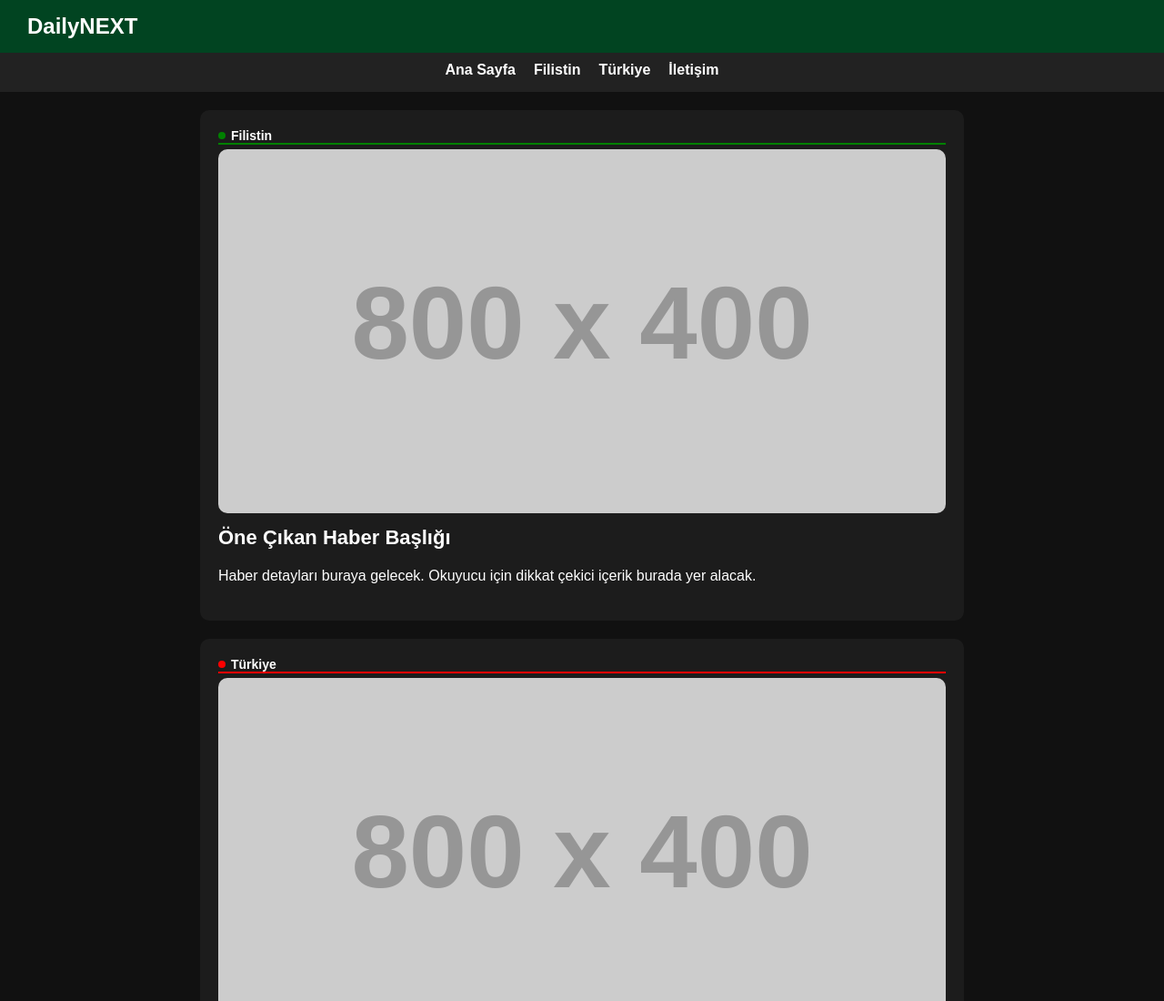
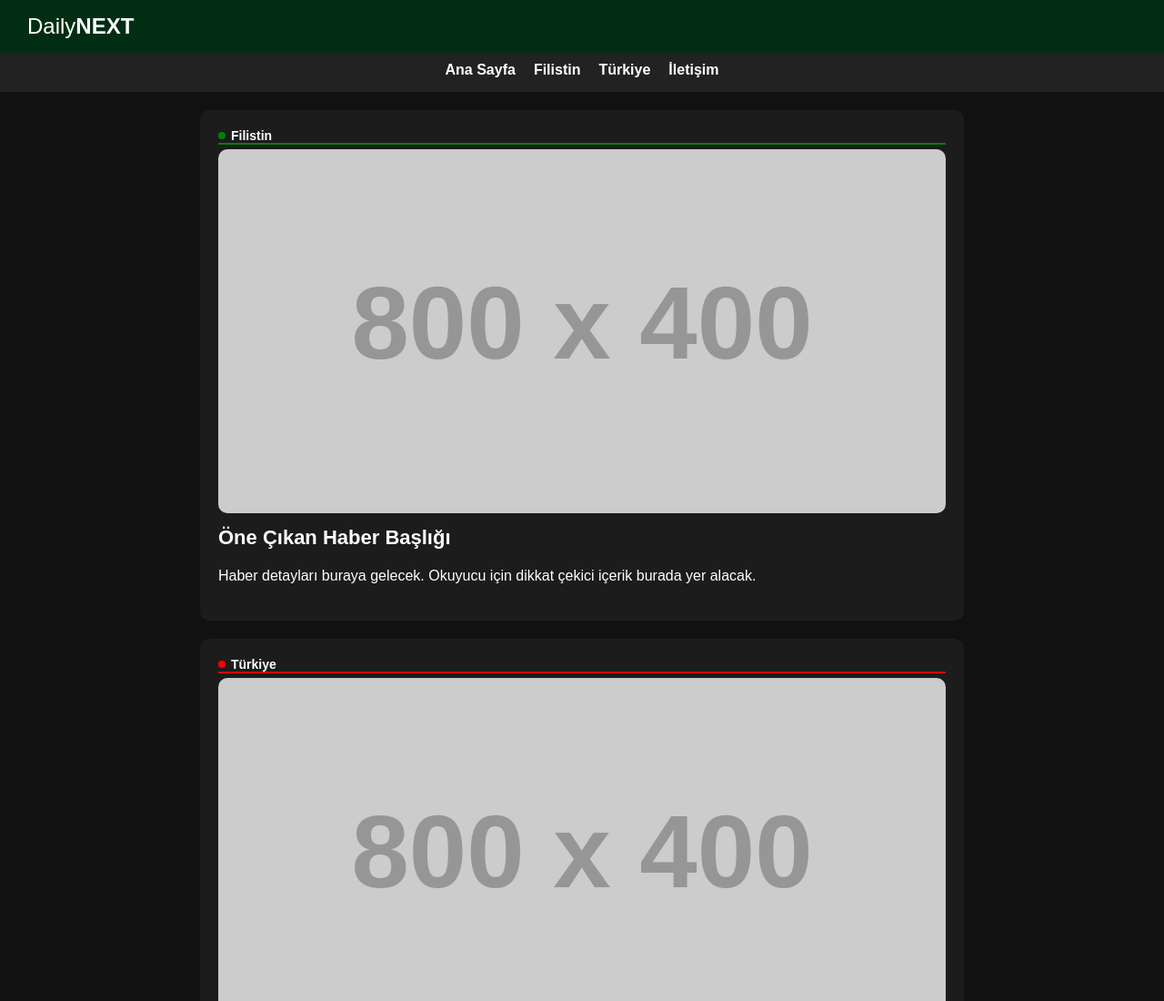
Before and after one commit to dailynext/dailynext, a plain HTML site: page index.html in a window 1280 px wide. Shown: the top 1100 px of the page at 91% size. Drawn offline with Linux system fonts and the light colour scheme; placeholder pictures from the web are drawn by us.

Commit message:
Update index.html

```diff
--- a/index.html
+++ b/index.html
@@ -12,15 +12,18 @@
       color: #fff;
     }
     header {
-      background-color: #014421; /* daha koyu yeşil */
+      background-color: #012d12; /* daha koyu yeşil */
       padding: 15px 30px;
       text-align: left;
     }
     header h1 {
       margin: 0;
       font-size: 24px;
-      font-weight: bold;
       color: #fff;
+      font-weight: normal;
+    }
+    header h1 .next {
+      font-weight: bold; /* NEXT kalın */
     }
     nav {
       background-color: #222;
@@ -43,7 +46,7 @@
       bottom: 0;
       width: 0;
       height: 2px;
-      background-color: #0f0; /* yeşil animasyon çizgisi */
+      background-color: #fff; /* beyaz animasyon çizgisi */
       transition: width 0.3s ease;
     }
     nav a:hover::after {
@@ -115,7 +118,7 @@
 </head>
 <body>
   <header>
-    <h1>DailyNEXT</h1>
+    <h1><span class="daily">Daily</span><span class="next">NEXT</span></h1>
   </header>
 
   <nav>
```
